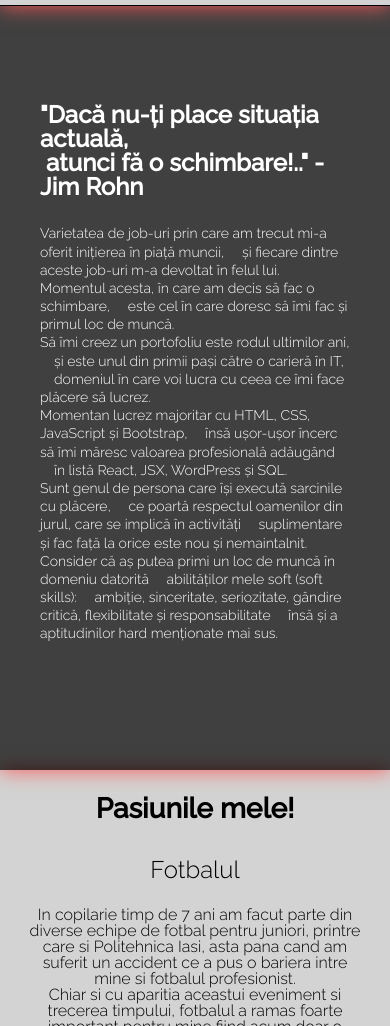
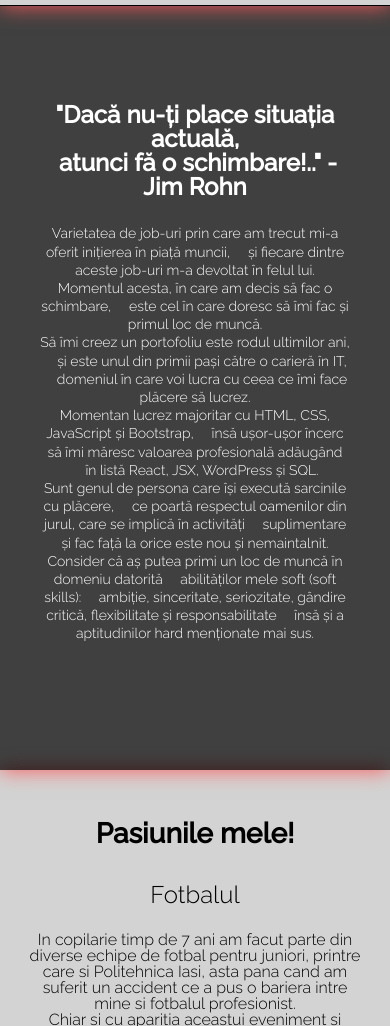
Before and after one commit to horhoandreig/horhoandreig.github.io, a plain HTML site: page index.html in a window 390 px wide. Shown: the part 74-1100 px from the top of the page. Drawn offline with Linux system fonts and the light colour scheme.

Commit message:
Update style.css

```diff
--- a/style.css
+++ b/style.css
@@ -20,7 +20,7 @@ html{
 
 .section-block{
     height: calc(100vh - 8rem);
-    padding: 5rem;
+    padding: 5rem 10rem;
     box-shadow: 0 0px 20px rgba(249,90,89,255);
 }
 
@@ -64,9 +64,14 @@ html{
         min-height: 0;
     }
 
-    .section-block h1, .section-block h2{
+    .section-block h1{
         font-size: 2.8rem;
         margin-bottom: 2.5rem;
+    }
+
+    .section-block h2{
+        font-size: 2.8rem;
+        margin-top: 2.5rem;
     }
 }
 
@@ -216,7 +221,7 @@ header{
     .hero h1{
         position: relative;
         z-index: 1;
-        text-align: left;
+        font-size: 3.75rem;
     }
 
     .hero p{
@@ -224,6 +229,8 @@ header{
         z-index: 1;
         font-size: 1.8rem;
         line-height: 1.3;
+        text-align: center;
+        font-size: 2rem;
     }
 
 @media (max-width: 769px), (max-width: 825px) and (orientation: landscape){
@@ -384,6 +391,10 @@ header{
         margin-right: 0;
         margin-bottom: 2rem;
     }
+
+    .about-me-inner-container p{
+        margin-bottom: 3rem;
+    }
 }
 
 @media(max-width: 1023px), (max-width: 1023px) and (orientation: landscape){
```
